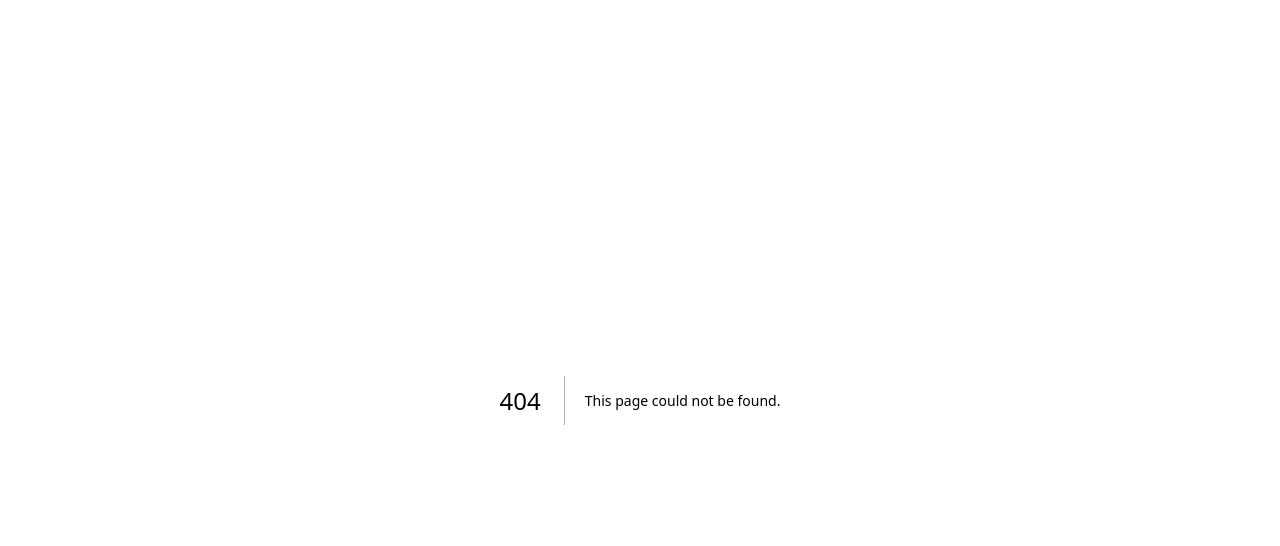
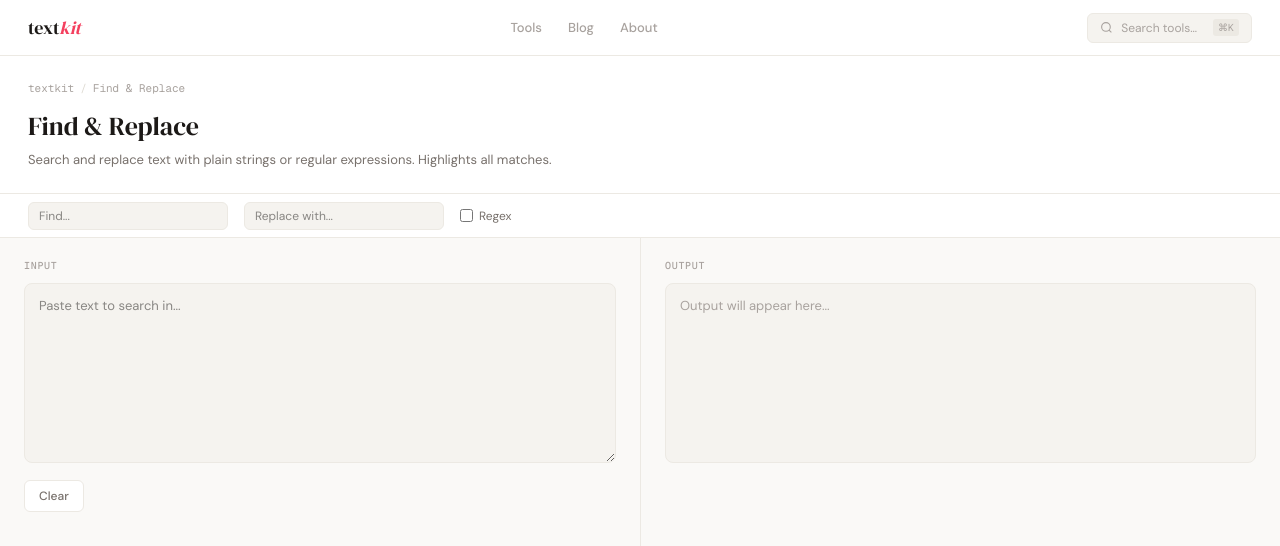
Before and after one commit to yarosheptab/textkit, a Next.js app: page /find-replace in a window 1280 px wide. Before the commit this address had no page. Shown: the top 546 px of the page. Built offline with nearby package versions, Linux system fonts and the light colour scheme.

Commit message:
feat: Find & Replace tool with regex support and match highlighting

```diff
--- /dev/null
+++ b/app/find-replace/page.tsx
@@ -0,0 +1,181 @@
+"use client"
+
+import { useState, useMemo } from "react"
+import { ToolLayout, PaneLabel, PaneButton, Textarea } from "@/components/tool-layout"
+
+type Segment = { text: string; match: boolean }
+
+function buildSegments(text: string, find: string, useRegex: boolean): Segment[] {
+  if (!find || !text) return [{ text, match: false }]
+  try {
+    const re = useRegex
+      ? new RegExp(find, "g")
+      : new RegExp(find.replace(/[.*+?^${}()|[\]\\]/g, "\\$&"), "g")
+    const segments: Segment[] = []
+    let last = 0
+    let m: RegExpExecArray | null
+    while ((m = re.exec(text)) !== null) {
+      if (m.index > last) segments.push({ text: text.slice(last, m.index), match: false })
+      segments.push({ text: m[0], match: true })
+      last = re.lastIndex
+      if (m[0].length === 0) re.lastIndex++
+    }
+    if (last < text.length) segments.push({ text: text.slice(last), match: false })
+    return segments
+  } catch {
+    return [{ text, match: false }]
+  }
+}
+
+function doReplace(text: string, find: string, replace: string, useRegex: boolean): string {
+  if (!find) return text
+  try {
+    const re = useRegex
+      ? new RegExp(find, "g")
+      : new RegExp(find.replace(/[.*+?^${}()|[\]\\]/g, "\\$&"), "g")
+    return text.replace(re, replace)
+  } catch {
+    return text
+  }
+}
+
+export default function FindReplacePage() {
+  const [input, setInput] = useState("")
+  const [find, setFind] = useState("")
+  const [replace, setReplace] = useState("")
+  const [useRegex, setUseRegex] = useState(false)
+  const [copied, setCopied] = useState(false)
+
+  const replaced = useMemo(
+    () => doReplace(input, find, replace, useRegex),
+    [input, find, replace, useRegex]
+  )
+  const segments = useMemo(
+    () => buildSegments(input, find, useRegex),
+    [input, find, useRegex]
+  )
+  const matchCount = segments.filter((s) => s.match).length
+
+  return (
+    <ToolLayout
+      slug="find-replace"
+      name="Find & Replace"
+      description="Search and replace text with plain strings or regular expressions. Highlights all matches."
+    >
+      <div style={{
+        background: "var(--surface)", borderBottom: "1px solid var(--border)",
+        padding: "0 28px", display: "flex", alignItems: "center", gap: "16px", height: "44px",
+      }}>
+        <input
+          type="text"
+          value={find}
+          onChange={(e) => setFind(e.target.value)}
+          placeholder={useRegex ? "Regex pattern..." : "Find..."}
+          style={{
+            fontFamily: "var(--font-sans), system-ui, sans-serif", fontSize: "12px",
+            background: "var(--muted)", border: "1px solid var(--border)",
+            borderRadius: "6px", padding: "4px 10px", color: "var(--fg)",
+            outline: "none", width: "200px",
+          }}
+        />
+        <input
+          type="text"
+          value={replace}
+          onChange={(e) => setReplace(e.target.value)}
+          placeholder="Replace with..."
+          style={{
+            fontFamily: "var(--font-sans), system-ui, sans-serif", fontSize: "12px",
+            background: "var(--muted)", border: "1px solid var(--border)",
+            borderRadius: "6px", padding: "4px 10px", color: "var(--fg)",
+            outline: "none", width: "200px",
+          }}
+        />
+        <label style={{
+          display: "flex", alignItems: "center", gap: "6px",
+          fontFamily: "var(--font-sans), system-ui, sans-serif",
+          fontSize: "12px", color: "var(--muted-fg)", cursor: "pointer",
+        }}>
+          <input
+            type="checkbox"
+            checked={useRegex}
+            onChange={(e) => setUseRegex(e.target.checked)}
+          />
+          Regex
+        </label>
+        {find && (
+          <span style={{
+            fontFamily: "var(--font-mono), monospace", fontSize: "11px",
+            color: matchCount > 0 ? "var(--accent)" : "var(--subtle)",
+          }}>
+            {matchCount} match{matchCount !== 1 ? "es" : ""}
+          </span>
+        )}
+      </div>
+
+      <div style={{ display: "grid", gridTemplateColumns: "1fr 1fr", minHeight: "340px" }}>
+        <div style={{ padding: "20px 24px" }}>
+          <PaneLabel>Input</PaneLabel>
+          <Textarea
+            value={input}
+            onChange={(e) => setInput(e.target.value)}
+            placeholder="Paste text to search in..."
+            spellCheck={false}
+          />
+          {find && input && (
+            <div style={{
+              marginTop: "10px", background: "var(--muted)",
+              border: "1px solid var(--border)", borderRadius: "var(--radius)",
+              padding: "10px 14px",
+              fontFamily: "var(--font-sans), system-ui, sans-serif",
+              fontSize: "13px", lineHeight: 1.6, color: "var(--fg)",
+              whiteSpace: "pre-wrap", wordBreak: "break-word",
+              maxHeight: "120px", overflowY: "auto",
+            }}>
+              {segments.map((seg, i) =>
+                seg.match ? (
+                  <mark key={i} style={{
+                    background: "var(--accent-light)", color: "var(--accent)",
+                    borderRadius: "2px", padding: "0 1px",
+                  }}>{seg.text}</mark>
+                ) : (
+                  <span key={i}>{seg.text}</span>
+                )
+              )}
+            </div>
+          )}
+          <div style={{ display: "flex", gap: "8px", marginTop: "10px" }}>
+            <PaneButton onClick={() => setInput("")}>Clear</PaneButton>
+          </div>
+        </div>
+
+        <div style={{ padding: "20px 24px", borderLeft: "1px solid var(--border)" }}>
+          <PaneLabel>Output</PaneLabel>
+          <div style={{
+            background: "var(--muted)", border: "1px solid var(--border)",
+            borderRadius: "var(--radius)", padding: "12px 14px",
+            fontFamily: "var(--font-sans), system-ui, sans-serif",
+            fontSize: "13px", lineHeight: 1.6,
+            color: replaced ? "var(--fg)" : "var(--subtle)",
+            minHeight: "180px", whiteSpace: "pre-wrap", wordBreak: "break-word",
+          }}>
+            {replaced || "Output will appear here..."}
+          </div>
+          {replaced && replaced !== input && (
+            <div style={{ marginTop: "10px" }}>
+              <PaneButton
+                variant="primary"
+                onClick={() => {
+                  navigator.clipboard.writeText(replaced)
+                  setCopied(true)
+                  setTimeout(() => setCopied(false), 1500)
+                }}
+              >
+                {copied ? "Copied!" : "Copy result"}
+              </PaneButton>
+            </div>
+          )}
+        </div>
+      </div>
+    </ToolLayout>
+  )
+}
```
